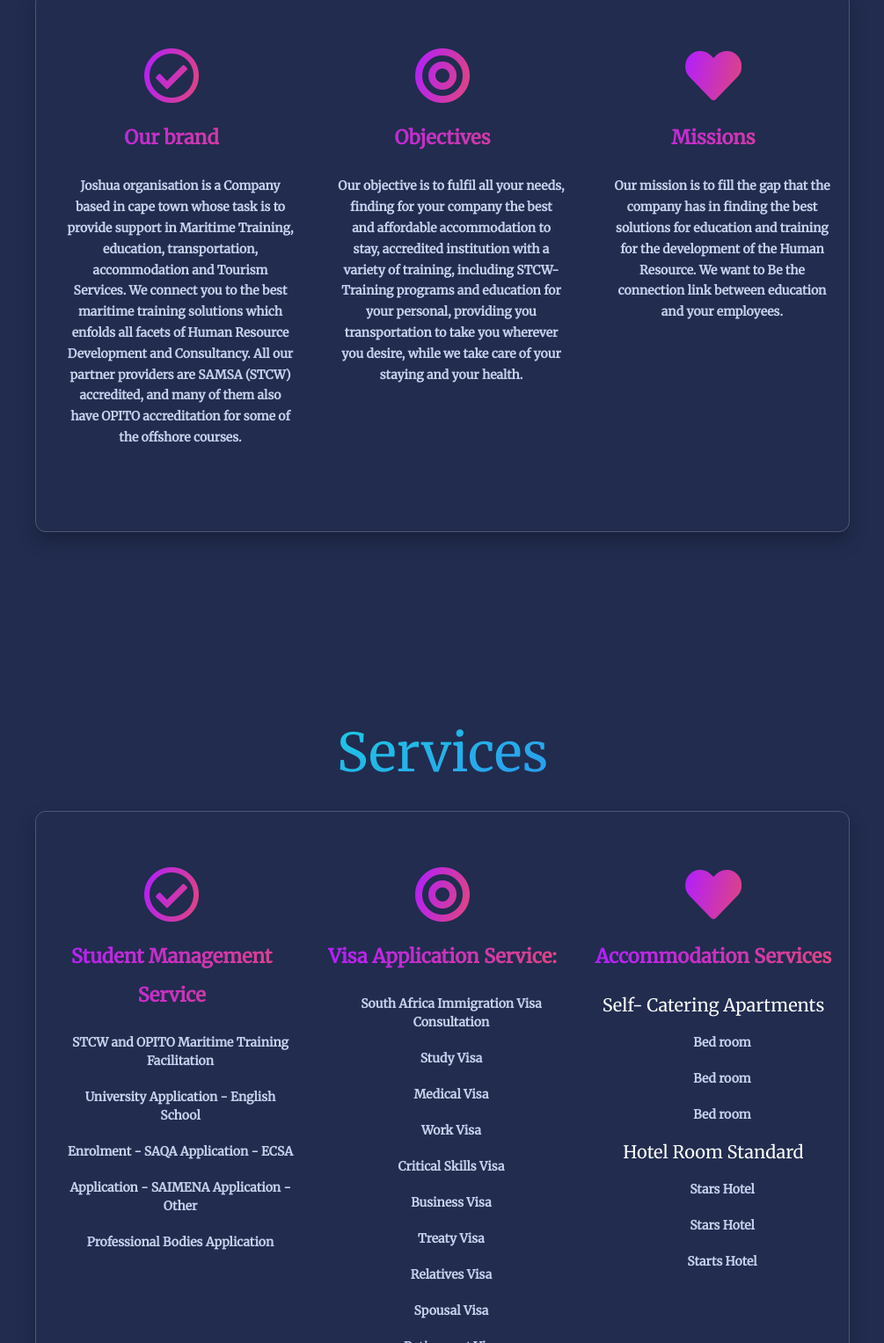
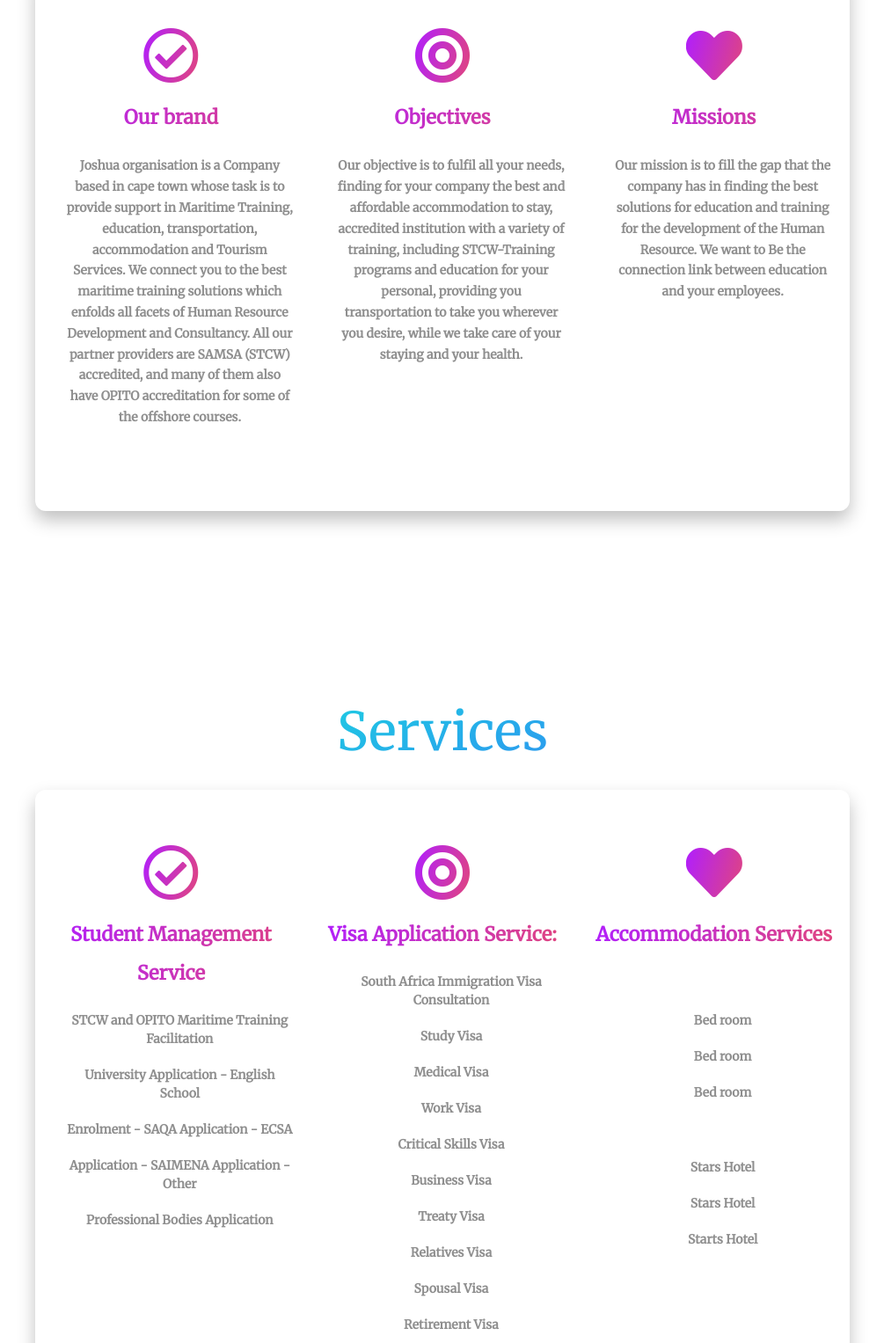
Before and after one commit to euricocatumbela/joshuaorganisationwebsite, a website: page index.html in a window 1280 px wide. Shown: the part 1883-3410 px from the top of the page at 88% size, without its empty margins (137-1142 px from the left). Drawn offline with nearby package versions, Linux system fonts and the light colour scheme; a web font is replaced by a local one.

Commit message:
color update

```diff
--- a/css/styles.css
+++ b/css/styles.css
@@ -5,7 +5,8 @@
     Ubuntu, Cantarell, "Open Sans", "Helvetica Neue", sans-serif;
   margin: 0;
   /* font-size: 25px; */
-  background: #212c4f;
+  /* background: #212c4f; */
+  background-color: white;
 }
 
 /* .container-fluid {
@@ -93,7 +94,8 @@
   -webkit-text-fill-color: transparent;
 }
 #s1 p {
-  color: white;
+  /* color: white; */
+  color: #8f8f8f;
   font-size: 14px;
 }
 #s1 h2 {
@@ -102,7 +104,8 @@
 }
 
 #s2 p {
-  color: white;
+  /* color: white; */
+  color: #8f8f8f;
   font-size: 14px;
 }
 
@@ -189,22 +192,24 @@
 
 #features {
   padding: 8% 15%;
-  background-color: #212c4f;
+  /* background-color: #212c4f; */
+  /* color: #fff; */
 }
 #features p {
   font-size: 14px;
   line-height: 1.7;
-  color: white;
-  background: linear-gradient(
+  /* color: white; */
+  color: #8f8f8f;
+  /* background: linear-gradient(
     104.74deg,
     rgb(198, 208, 235) 0%,
     rgb(198, 208, 235) 100%
   );
   -webkit-background-clip: text;
-  -webkit-text-fill-color: transparent;
+  -webkit-text-fill-color: transparent; */
 }
 .kit {
-  border: 1px solid rgba(255, 255, 255, 0.2);
+  /* border: 1px solid rgba(255, 255, 255, 0.2); */
   box-shadow: rgba(0, 0, 0, 0.25) 0px 10px 20px;
   border-radius: 12px;
   color: white;
@@ -363,7 +368,8 @@
 
 #s3 {
   padding: 8% 15%;
-  background-color: #212c4f;
+  /* background-color: #212c4f; */
+  background-color: white;
 }
 
 .kit p {
@@ -374,22 +380,25 @@
   margin-top: 20px;
   margin-left: 20px;
   margin-bottom: 20px;
-  background: linear-gradient(
+  color: #8f8f8f;
+  /* background: linear-gradient(
     104.74deg,
     rgb(198, 208, 235) 0%,
     rgb(198, 208, 235) 100%
   );
   -webkit-background-clip: text;
-  -webkit-text-fill-color: transparent;
+  -webkit-text-fill-color: transparent; */
 }
 
 #s1 {
   padding: 8% 15%;
-  background-color: #212c4f;
+  /* background-color: #212c4f; */
+  color: #fff;
 }
 #s2 {
   padding: 8% 15%;
-  background-color: #212c4f;
+  /* background-color: #212c4f; */
+  background-color: #fff;
 }
 #s3 h1 {
   margin-top: 10px;
@@ -447,7 +456,8 @@
 
 #quote {
   padding: 8% 15%;
-  background-color: #212c4f;
+  /* background-color: #212c4f; */
+  background-color: #fff;
 }
 
 #quote form {
```
